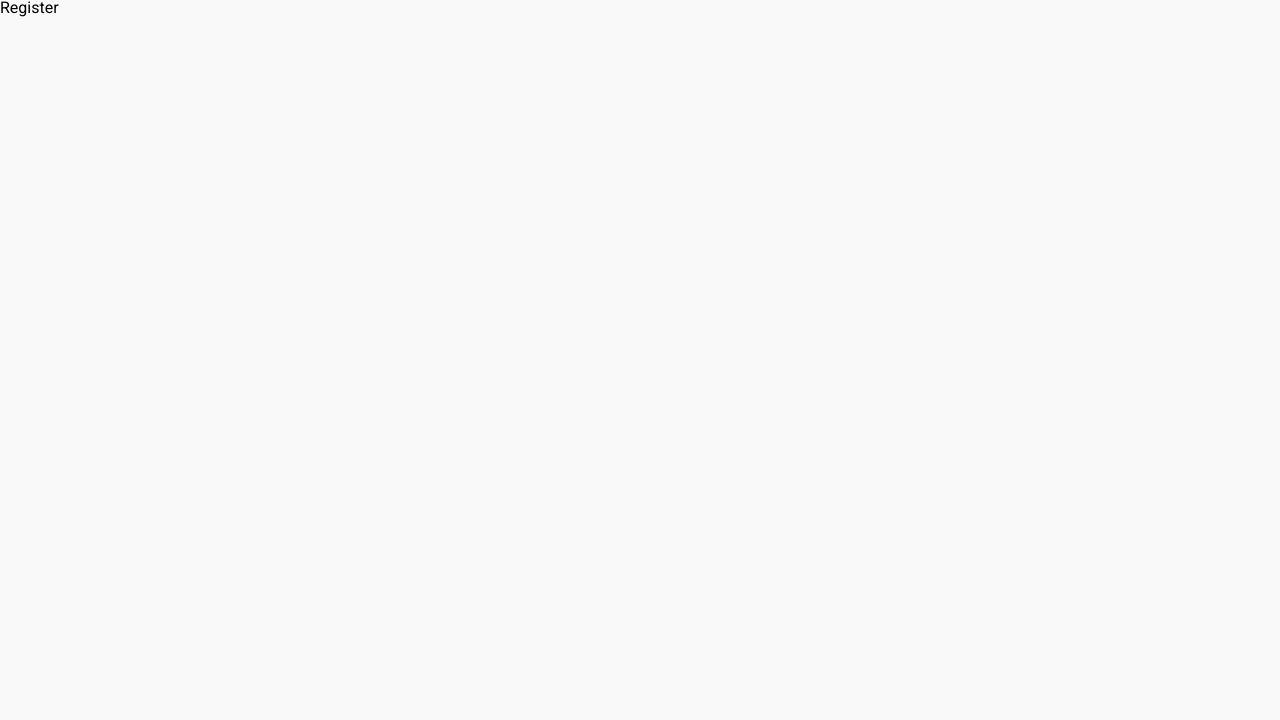
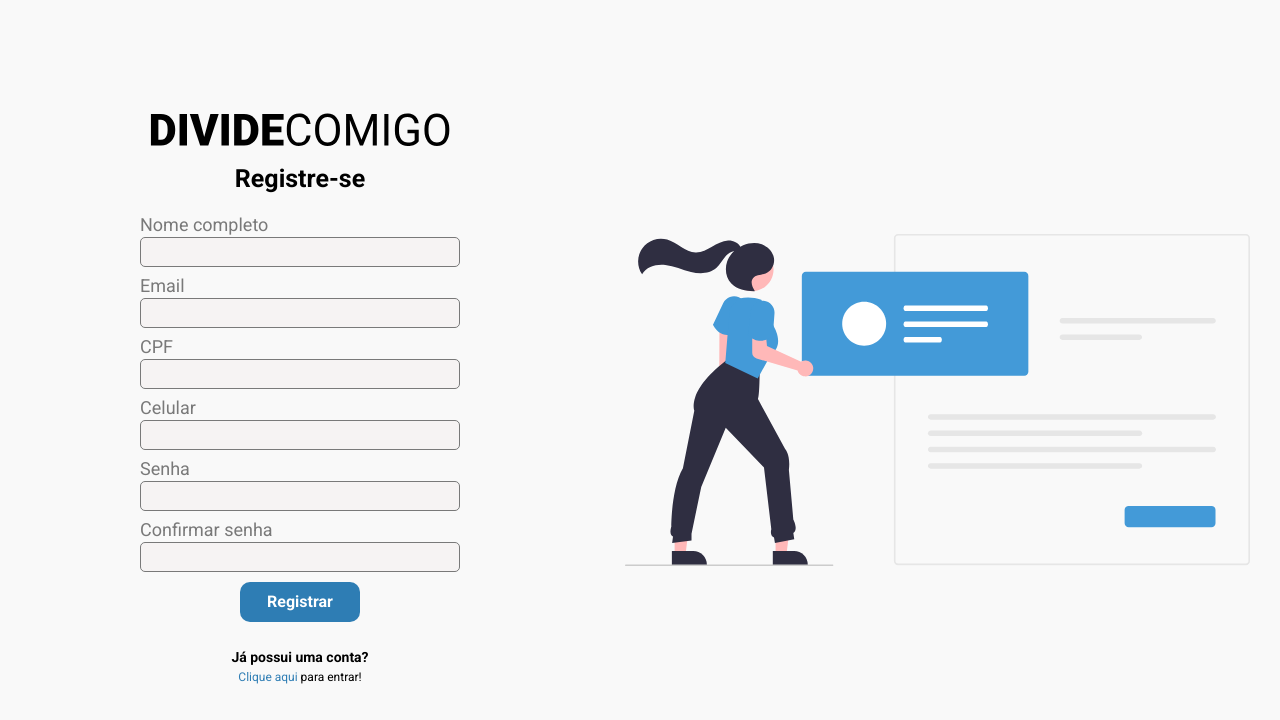
Before and after one commit to henriquemarioto/capstone-m3-borarachar, a React (Vite) app: page /register in a window 1280 px wide. Shown: the top 720 px of the page. Built offline with nearby package versions, Linux system fonts and the light colour scheme.

Commit message:
style(pages/register): created Register page

```diff
--- a/src/pages/Register/index.jsx
+++ b/src/pages/Register/index.jsx
@@ -1,4 +1,50 @@
-import { Container } from "./styles";
+import { useHistory } from "react-router-dom";
+import Button from "../../components/Button";
+import Input from "../../components/Input";
+import { Logo } from "../../components/Logo";
+import {
+  Container,
+  ContainerFlex,
+  ContainerHeaderLogin,
+  ContainerImage,
+  ContentContainer,
+  ContainerAccount,
+} from "./styles";
+import loginImg from "/src/images/undraw_account_re_o7id 1.svg";
+
 export const Register = () => {
-  return <Container>Register</Container>;
+  const history = useHistory();
+  return (
+    <Container>
+      <ContentContainer>
+        <ContainerFlex>
+          <ContainerHeaderLogin>
+            <Logo />
+            <h2>Registre-se</h2>
+          </ContainerHeaderLogin>
+          <form>
+            <Input inputName={"Nome completo"} />
+            <Input inputName={"Email"} />
+            <Input inputName={"CPF"} />
+            <Input inputName={"Celular"} />
+            <Input inputName={"Senha"} />
+            <Input inputName={"Confirmar senha"} />
+            <Button colour={"blue"} hover>
+              Registrar
+            </Button>
+          </form>
+          <ContainerAccount>
+            <h3>Já possui uma conta?</h3>
+            <h4>
+              <a onClick={() => history.push("/login")}>Clique aqui</a> para
+              entrar!
+            </h4>
+          </ContainerAccount>
+        </ContainerFlex>
+
+        <ContainerImage src={loginImg} />
+
+      </ContentContainer>
+    </Container>
+  );
 };
--- a/src/pages/Register/styles.js
+++ b/src/pages/Register/styles.js
@@ -1,3 +1,82 @@
 import styled from "styled-components";
 
-export const Container = styled.div``;
+export const Container = styled.div`
+  display: flex;
+  justify-content: center;
+  align-items: center;
+  min-width: 100vw;
+  min-height: 100vh;
+`;
+export const ContainerHeaderLogin = styled.div`
+  display: flex;
+  flex-flow: column wrap;
+  align-items: center;
+  gap: 15px;
+  font-size: 25px;
+  font-weight: 700;
+`;
+
+export const ContainerAccount = styled.div`
+  line-height: 20px;
+  display: flex;
+  flex-flow: column wrap;
+  align-items: center;
+
+  h3 {
+    font-size: 14px;
+    font-weight: 700;
+  }
+  h4 {
+    font-size: 12px;
+  }
+  a {
+    color: var(--blue);
+    font-size: 12px;
+  }
+`;
+
+export const ContainerImage = styled.img`
+  width: 90%;
+  max-width: 400px;
+
+  @media (min-width: 1024px) {
+    width: 50%;
+    max-width: 700px;
+  }
+`;
+
+export const ContainerFlex = styled.div`
+  flex: 1;
+  display: flex;
+  flex-flow: column wrap;
+  align-items: center;
+  gap: 25px;
+  form {
+    display: flex;
+    flex-flow: column wrap;
+    align-items: center;
+    gap: 10px;
+  }
+
+  button {
+    width: 120px;
+  }
+
+  @media (min-width: 1024px) {
+  }
+`;
+
+export const ContentContainer = styled.div`
+  display: flex;
+  flex-flow: column wrap;
+  align-items: center;
+  gap: 25px;
+  width: 100%;
+  max-width: 1440px;
+  justify-content: center;
+  @media screen and (min-width: 1024px) {
+    display: flex;
+    flex-flow: row wrap;
+    padding-right: 30px;
+  }
+`;
```
Also changed, not shown: src/images/undraw_account_re_o7id 1.svg (added).
